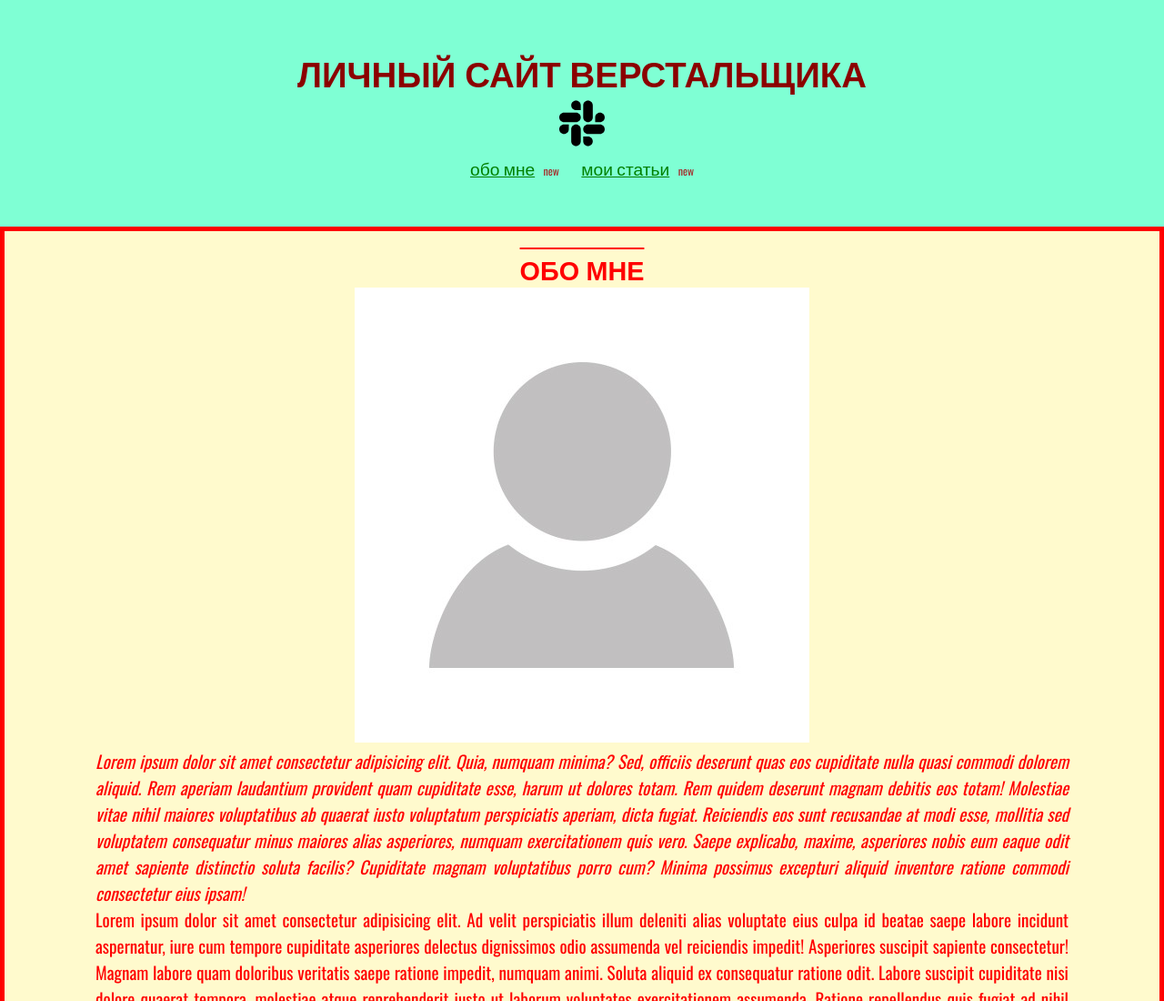
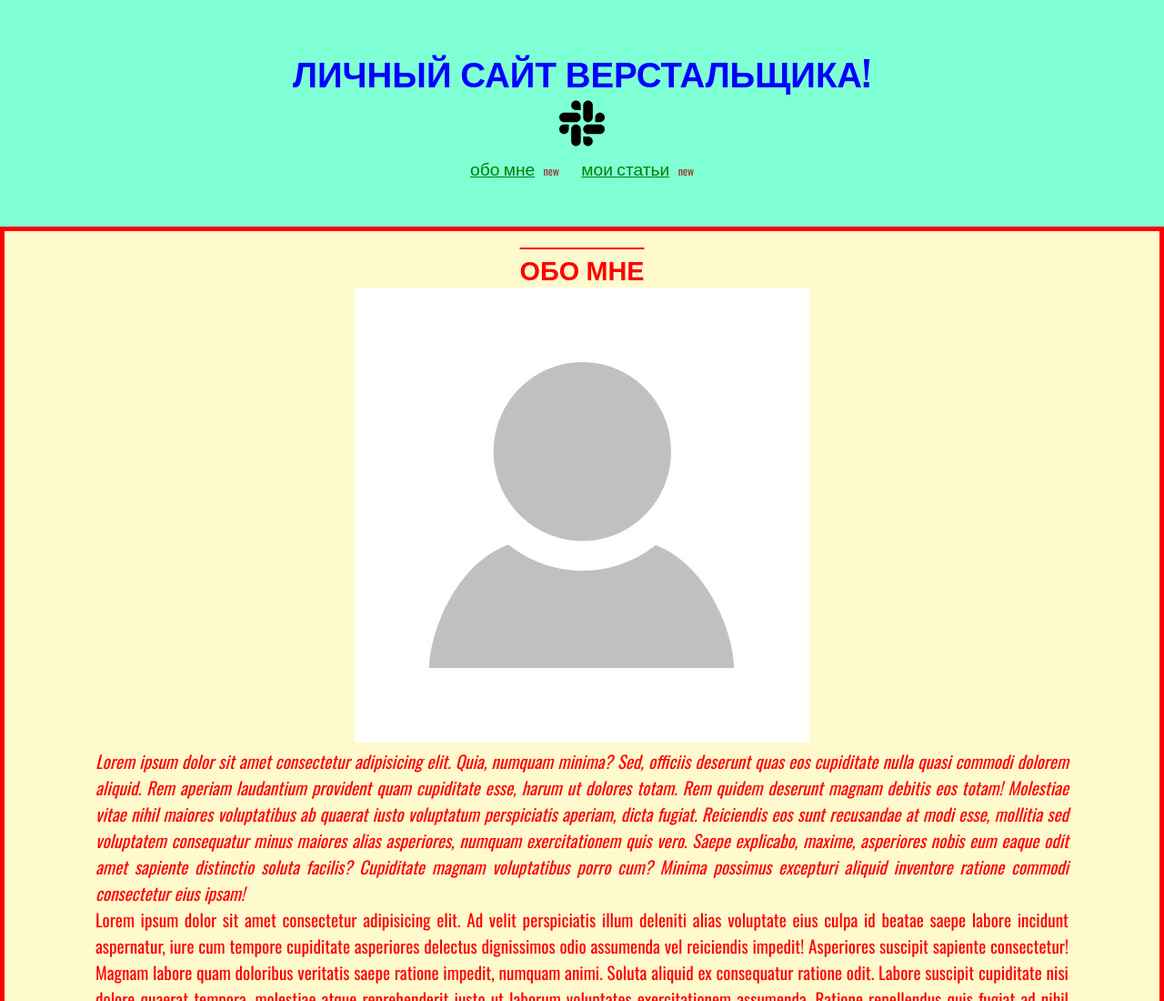
Before and after one commit to JuliaMuk/i207, a plain HTML site: page index.html in a window 1280 px wide. Shown: the top 1100 px of the page at 91% size. Drawn offline with nearby package versions, Linux system fonts and the light colour scheme.

Commit message:
change h1

```diff
--- a/css/style.css
+++ b/css/style.css
@@ -61,7 +61,7 @@ footer {
 h1 {
   font-size: 2rem;
   text-transform: uppercase;
-  color: darkred;
+  color: blue;
 }
 
 h2 {
--- a/index.html
+++ b/index.html
@@ -16,7 +16,7 @@
 
 <body>
   <header>
-    <h1>Личный сайт верстальщика</h1>
+    <h1>Личный сайт верстальщика!</h1>
     <img width="50px" src="img/slack.svg" alt="логотип">
     <nav>
       <ul class="main-menu">
```
